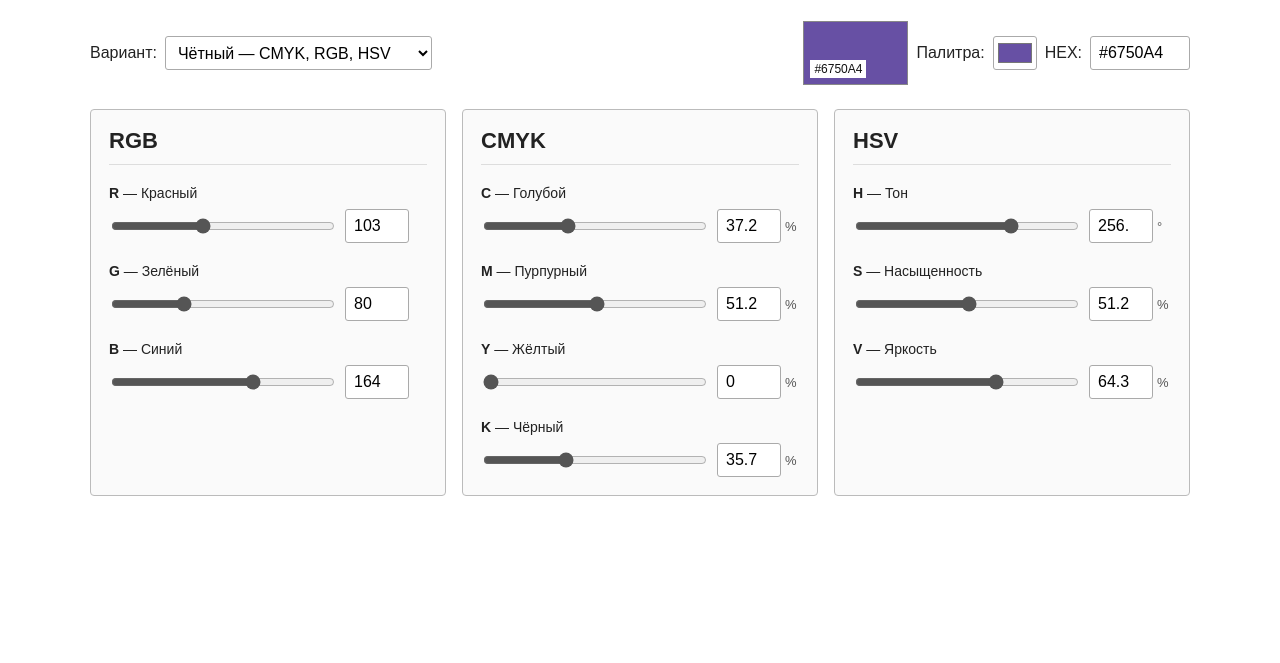
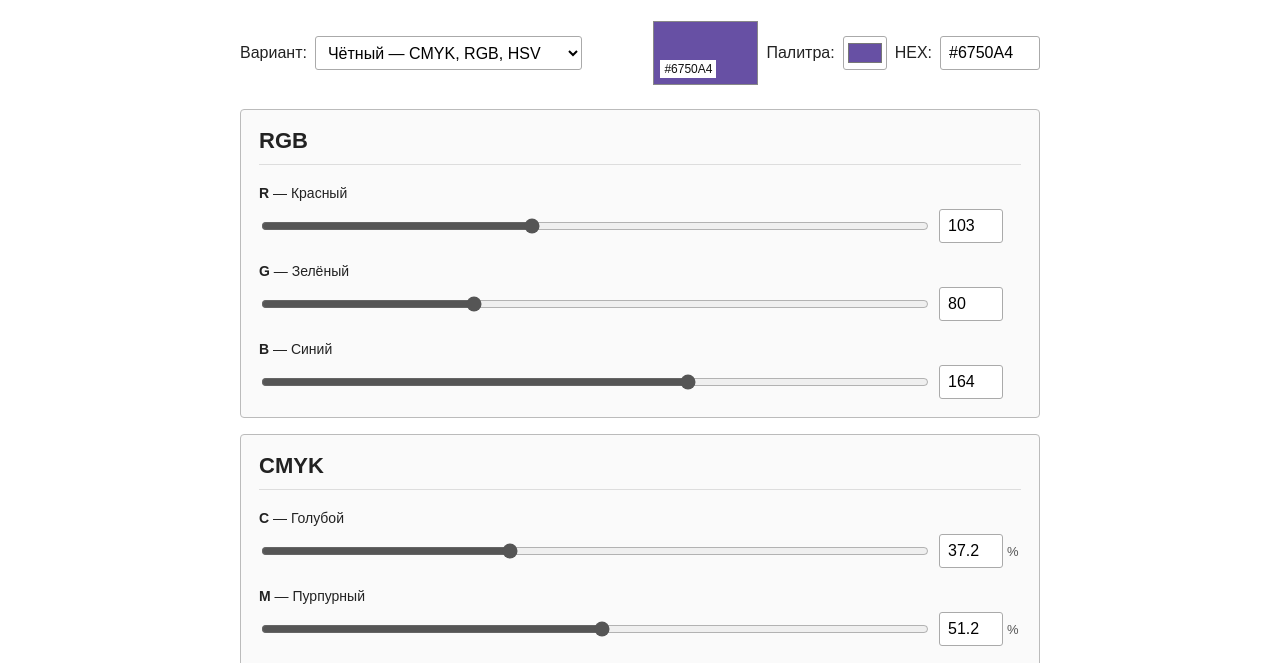
Before and after one commit to onissya/CG, a website built with Vite: page index.html in a window 1280 px wide. Shown: the part 114-777 px from the top of the page. Built offline with nearby package versions, Linux system fonts and the light colour scheme.

Commit message:
style: stack color models vertically

```diff
--- a/src/styles.css
+++ b/src/styles.css
@@ -21,7 +21,7 @@ select {
 }
 
 main {
-  width: min(1100px, calc(100% - 32px));
+  width: min(800px, calc(100% - 32px));
   margin: 36px auto;
 }
 
@@ -115,7 +115,7 @@ input[type="color"] {
 
 .models-grid {
   display: grid;
-  grid-template-columns: repeat(3, 1fr);
+  grid-template-columns: 1fr;
   gap: 16px;
   align-items: stretch;
 }
@@ -179,9 +179,6 @@ input[type="color"] {
     flex-direction: column;
   }
 
-  .models-grid {
-    grid-template-columns: 1fr;
-  }
 }
 
 @media (max-width: 520px) {
```
